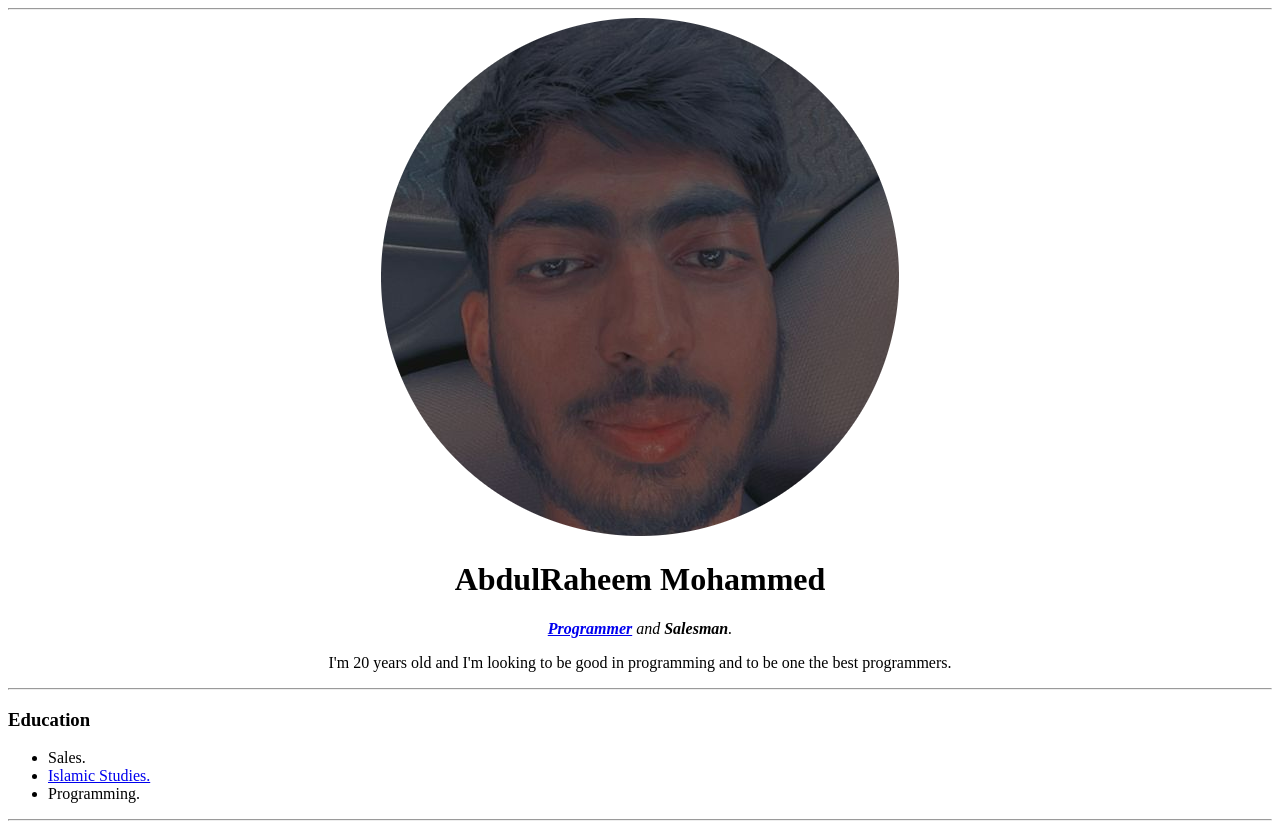
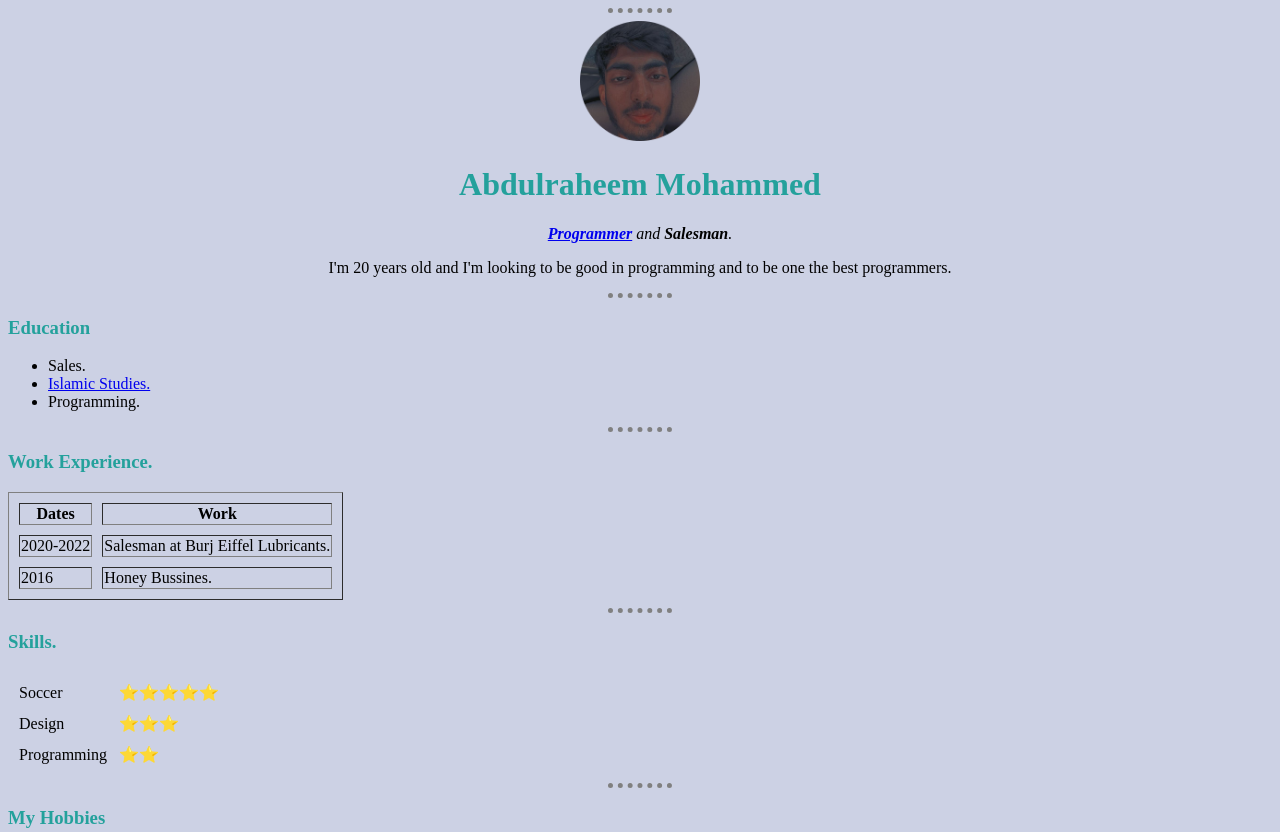
Before and after one commit to Sulaiman42/Cv, a plain HTML site: page index.html in a window 1280 px wide. Shown: the top 832 px of the page. Drawn offline with Linux system fonts and the light colour scheme.

Commit message:
Update index.html
i updated my page

```diff
--- a/index.html
+++ b/index.html
@@ -6,11 +6,12 @@
   <head>
     <meta charset="utf-8">
     <title>Raheem's Personal Site</title>
+<link rel="stylesheet" href="css/style.css">
   </head>
 
   <body>
     <img src="Raheem.png" alt="Raheem Profile Image">
-    <h1>AbdulRaheem Mohammed</h1>
+    <h1>Abdulraheem Mohammed</h1>
     <p><em><strong><a href="https://www.instagram.com/burj_eiffel/">Programmer</a></strong> and <strong>Salesman</strong>.</em></p>
     <p>I'm 20 years old and I'm looking to be good in programming and to be one the best programmers.</p>
     <hr>
@@ -67,7 +68,6 @@
   <li>Muay Thai.</li>
 </ol>
 <a href="contactme.html">Contact me</a>
-
 <body>
 
 
```
